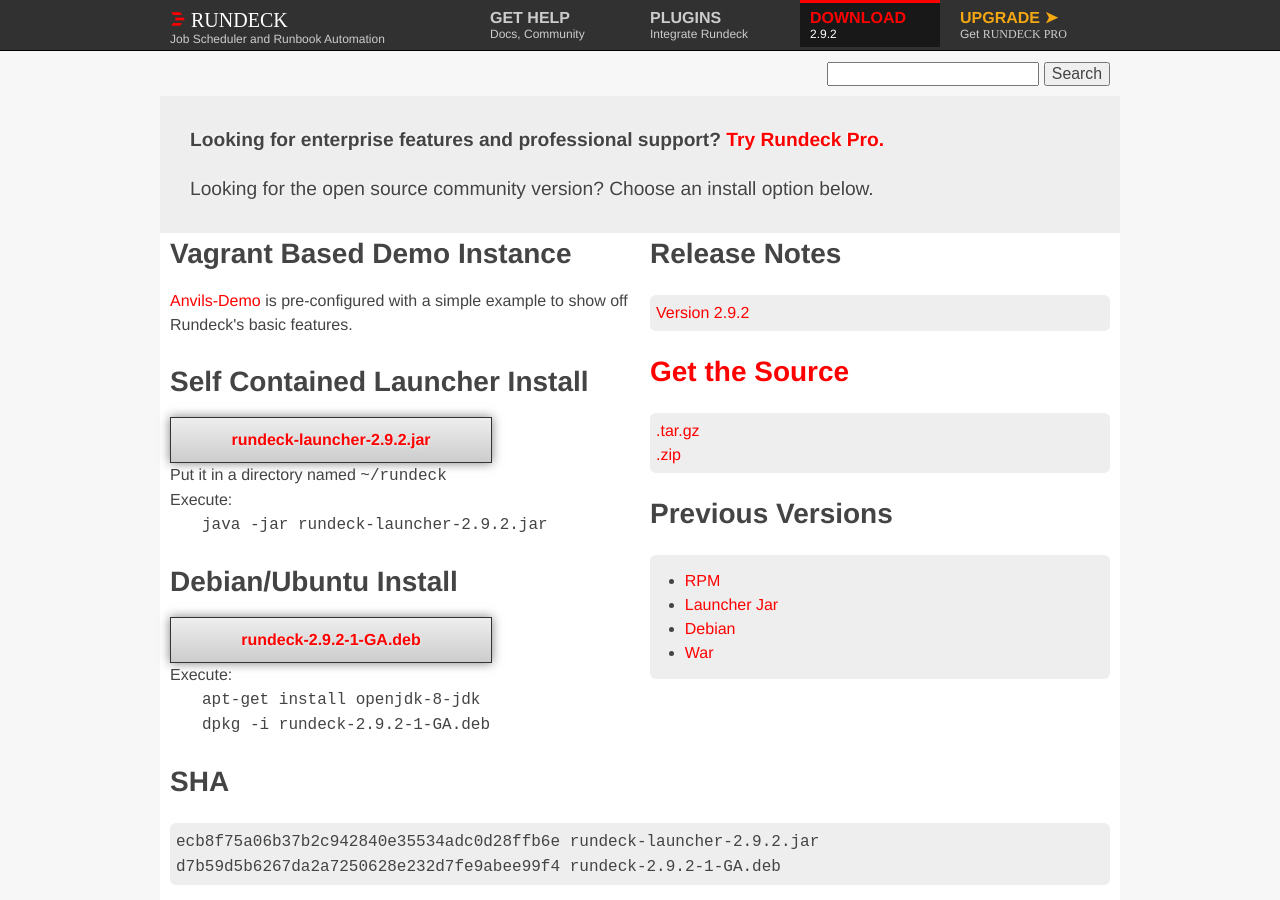
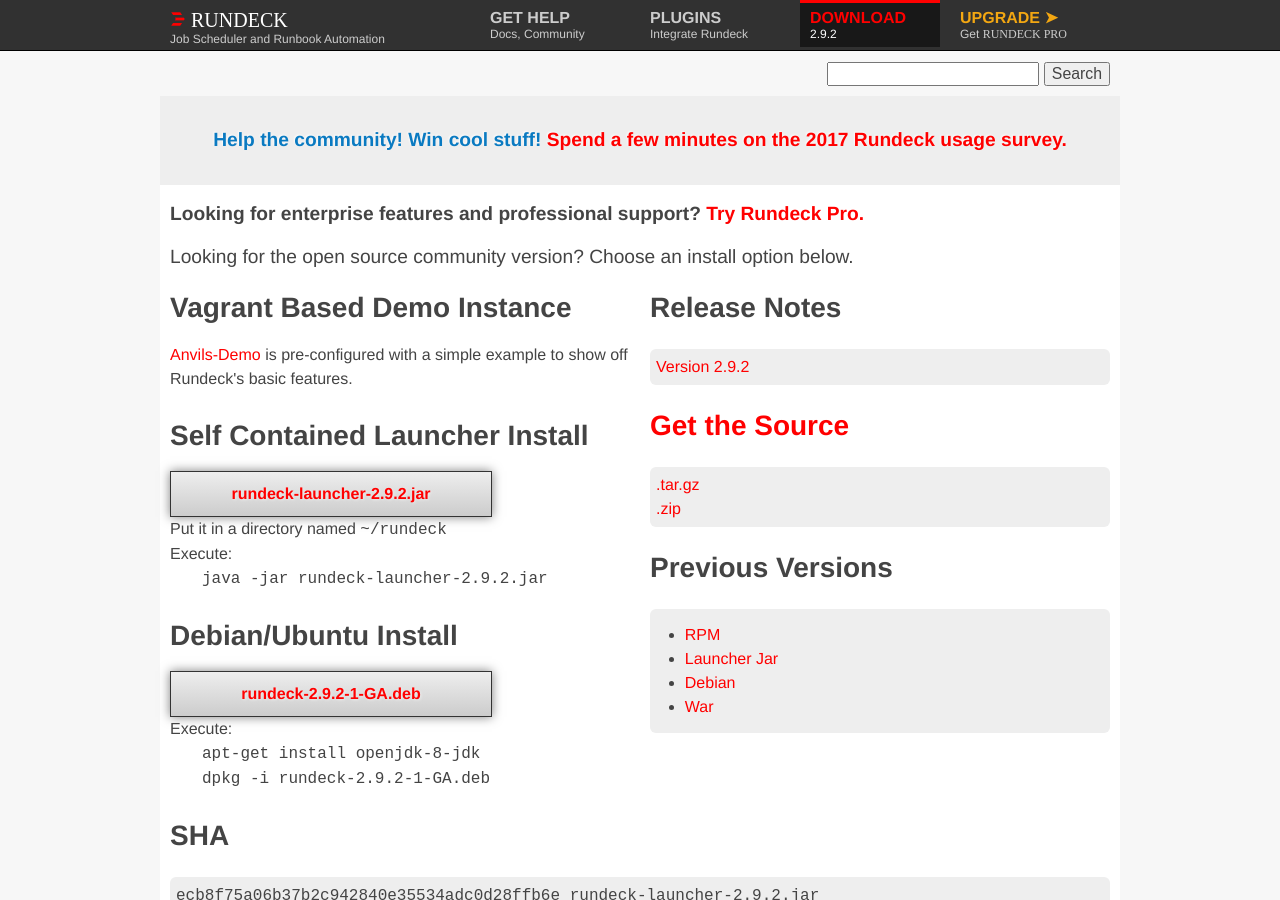
Before and after one commit to rundeck/rundeck-ghpages, a Jekyll site: the page built from downloads.html, in a window 1280 px wide and 900 px high. Built offline with Jekyll 4.4.1, drawn with Linux system fonts in a browser that asks for light colours; nearby versions of some CDN libraries.

Commit message:
added links promoting Rundeck usage survey

```diff
--- a/downloads.html
+++ b/downloads.html
@@ -9,13 +9,17 @@
 
     <article class="container_12 introduction">
       <div class="grid_12">
-        <p style="font-size: 120%; font-weight: bold">Looking for enterprise features and professional support? <a href="http://www.rundeck.com">Try Rundeck Pro.</a><p>
-        <p style="font-size: 120%;">Looking for the open source community version? Choose an install option below.</p>
+      <p style="text-align: center; font-size: 120%; font-weight: bold;"><span style="color:#0a7ac1;">Help the community! Win cool stuff!</span> <a href="https://www.rundeck.com/usage-survey-2017">Spend a few minutes on the 2017 Rundeck usage survey.</a></p>
+
       </div>
       <div class="clear"></div>
     </article>
 
     <article class="container_12">
+    <div class="grid_12">
+<p style="font-size: 120%; font-weight: bold; margin:15px 0px;">Looking for enterprise features and professional support? <a href="http://www.rundeck.com">Try Rundeck Pro.</a><p>
+        <p style="font-size: 120%; margin:15px 0px;">Looking for the open source community version? Choose an install option below.</p>
+    </div>
 
     <div class="grid_6">
         <h2>Vagrant Based Demo Instance</h2>
```
Also changed, not shown: help.html (+8 -1 lines).
